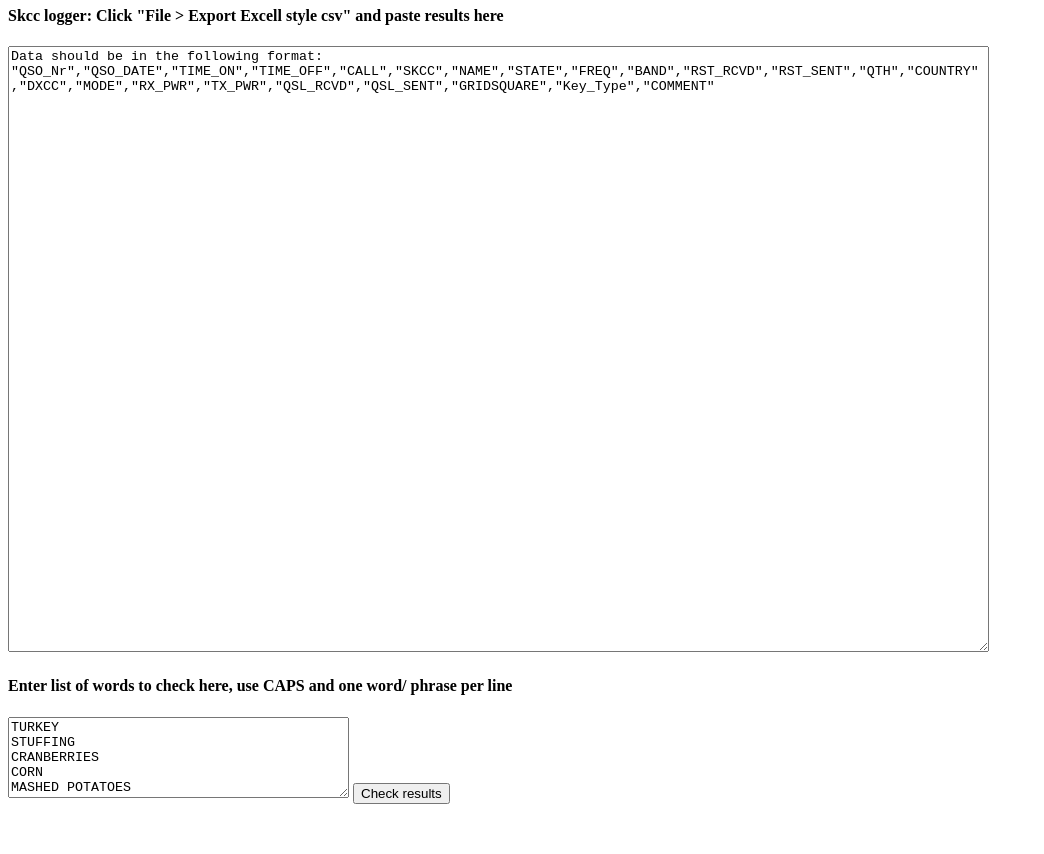
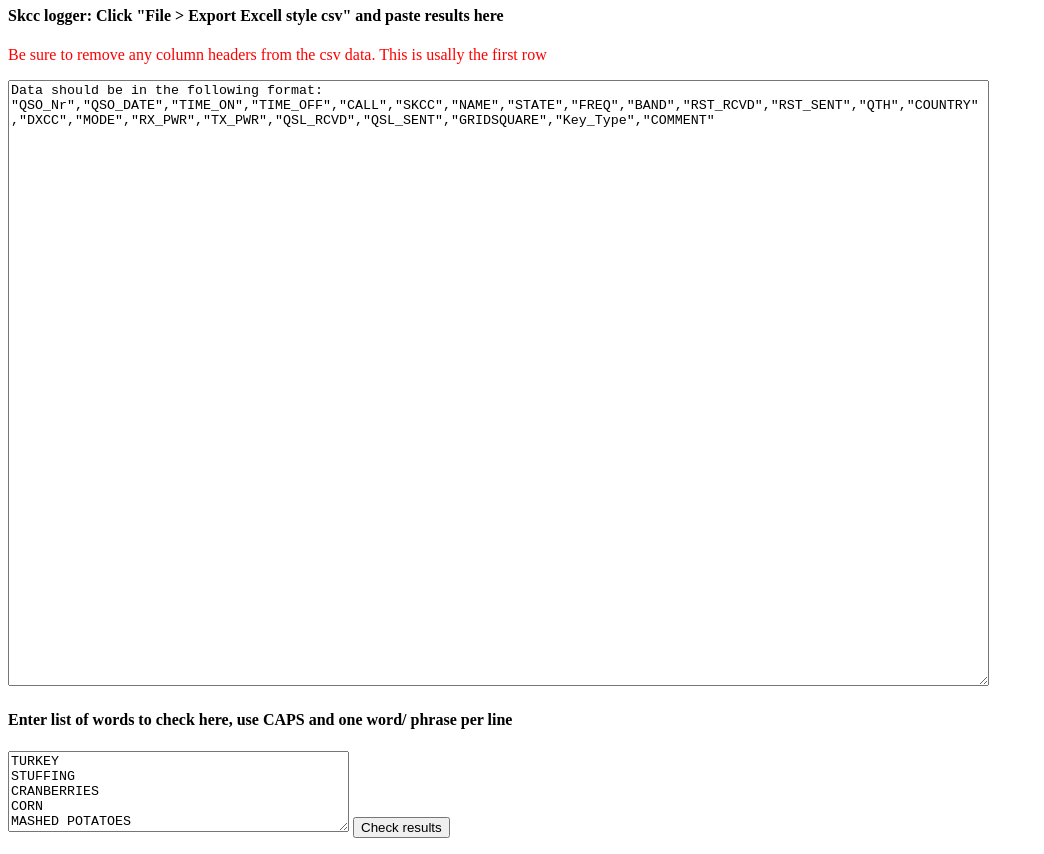
Before and after one commit to dcsim0n/november-wes-anagrams, a website: page index.html in a window 1280 px wide. Shown: the part 73-927 px from the top of the page, without its empty margins (0-1044 px from the left). Before the commit the page ends 893 px from the top, so only its background shows below. Drawn offline with Linux system fonts and the light colour scheme.

Commit message:
Add notice about data headers

```diff
--- a/index.html
+++ b/index.html
@@ -43,6 +43,7 @@
     <h1>Check for Anagrams in your WES log</h1>
     <form id="main">
         <h4>Skcc logger: Click "File > Export Excell style csv" and paste results here</h4>
+        <p style="font-style: bold; color: red">Be sure to remove any column headers from the csv data. This is usally the first row</p>
     <textarea name="csv" id="CSV" cols="120" rows="40">
 Data should be in the following format:
 "QSO_Nr","QSO_DATE","TIME_ON","TIME_OFF","CALL","SKCC","NAME","STATE","FREQ","BAND","RST_RCVD","RST_SENT","QTH","COUNTRY","DXCC","MODE","RX_PWR","TX_PWR","QSL_RCVD","QSL_SENT","GRIDSQUARE","Key_Type","COMMENT"
```
